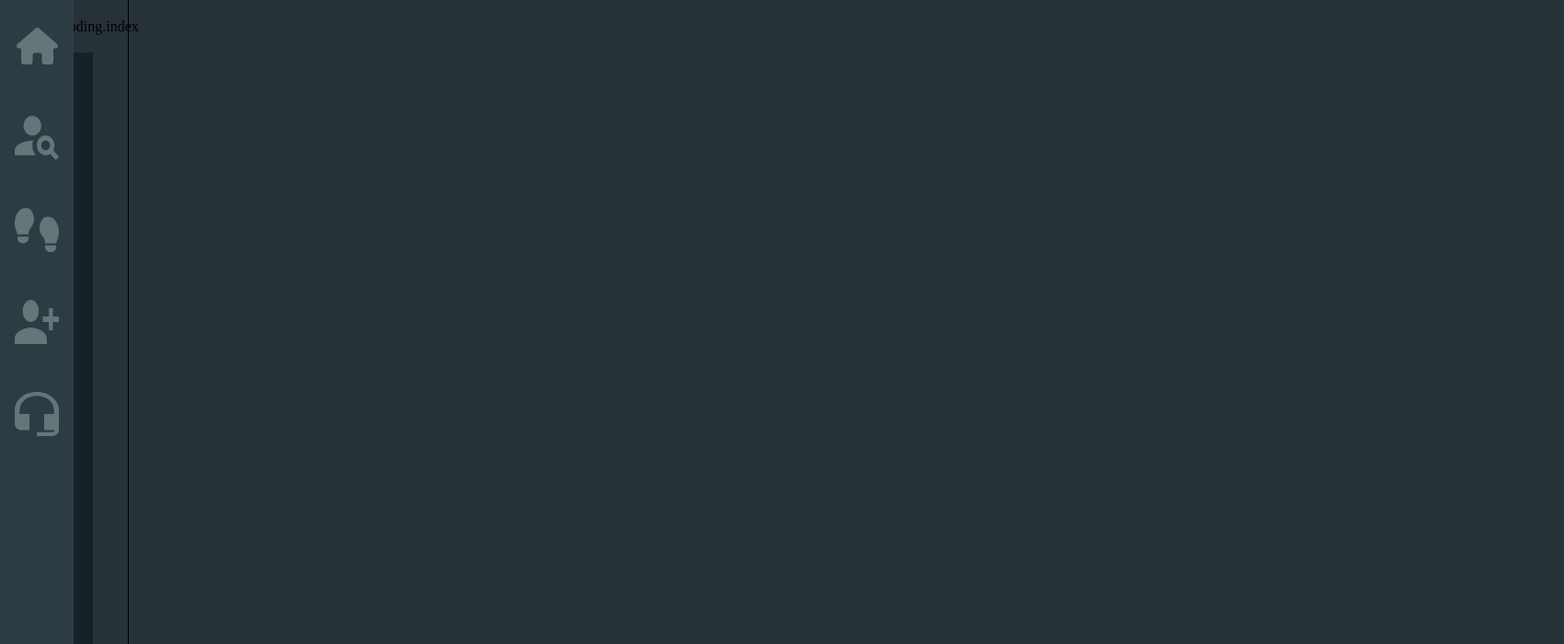
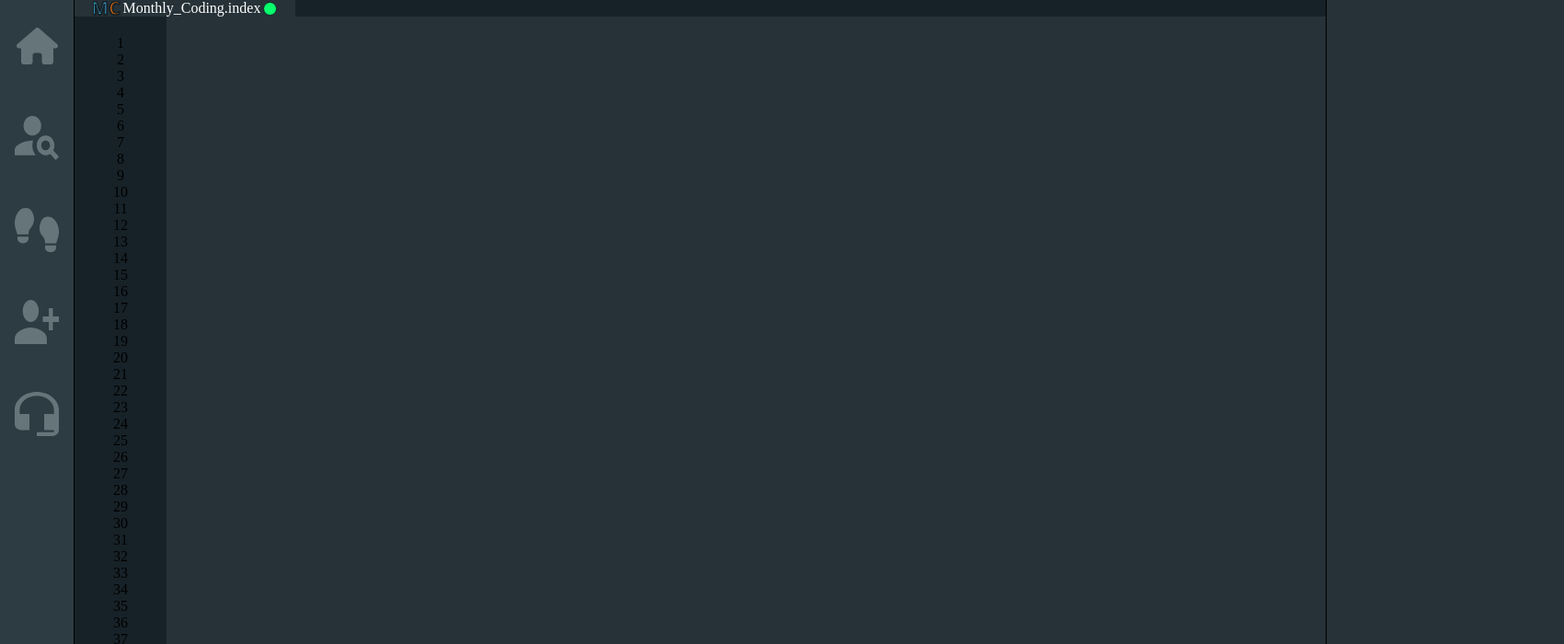
Before and after one commit to wogur2689/MC_front, a React (Create React App) app: page / in a window 1280 px wide. Shown: the top 700 px of the page at 92% size, 1700 px wide, since content can reach past the window. Built offline with nearby package versions, Linux system fonts and the light colour scheme.

Commit message:
[fix] react단에 맞게 style.css 변경

```diff
--- a/src/common/style.css
+++ b/src/common/style.css
@@ -8,8 +8,11 @@ body {
 }
 
 #page {
-    width: 100%;
+    width: 1700px;
+    display: flex;
+    justify-content: flex-start;
 }
+
 
 #sidebar {
     background-color: #2d3c43;
@@ -30,7 +33,10 @@ body {
 main {
     border: solid #000;
     border-width: 0 1px;
-    width: 70%;
+    width: 80%;
+    display: flex;
+    margin-left: 10vh;
+    flex-direction: column;
 }
 
 #main_content_box {
@@ -71,11 +77,11 @@ main {
 .tab_box {
     display: flex;
     background-color: #172228;
-    height: 5%;
+    height: 10%;
 }
 
 .tab {
-    width: 250px;
+    width: 200px;
     background-color: #263238;
     display: flex;
     padding: 0px 20px;
--- a/src/component/header.js
+++ b/src/component/header.js
@@ -2,10 +2,10 @@ import style from '../common/style.css';
 
 function Header() {
     return (
-        <div className={style.tab_box} id="main_tab">
-            <div className={style.tab} id="console_tab">
+        <div class='tab_box' id="main_tab">
+            <div class='tab' id="console_tab">
                 <img src="./img/icons/mc_favicon.svg"/>
-                <span className={style.tab_name}>Monthly_Coding.index</span>
+                <span class='tab_name'>Monthly_Coding.index</span>
                 <img src="./img/icons/circle_green.svg"/>
             </div>
         </div>
```
